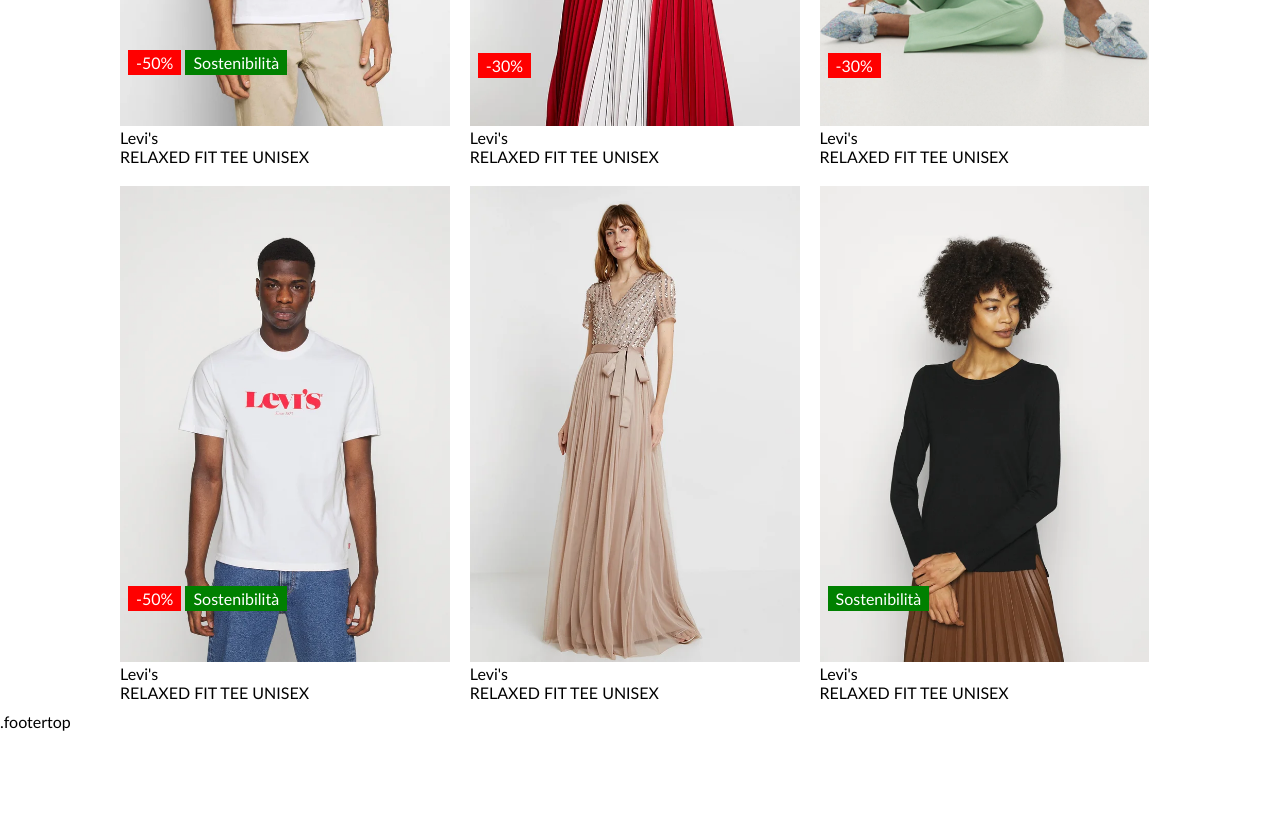
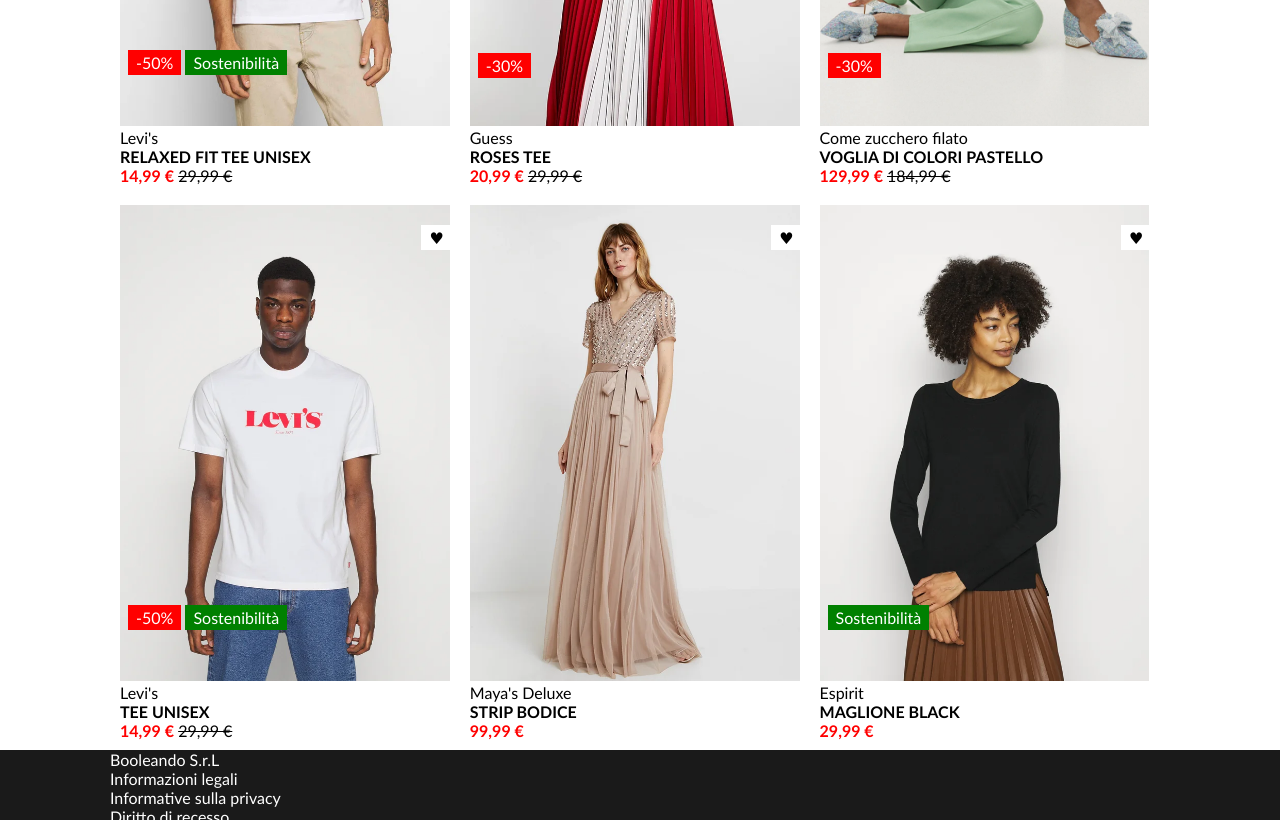
Before and after one commit to LordAnthrax94/html-css-boolando, a plain HTML site: page index.html in a window 1280 px wide. Shown: the part 440-1266 px from the top of the page. Before the commit the page ends 1171 px from the top, so only its background shows below. Drawn offline with Linux system fonts and the light colour scheme.

Commit message:
[add] add-img-layout-and-hearts

```diff
--- a/Assets/style.css
+++ b/Assets/style.css
@@ -42,7 +42,7 @@
 .headerfix a{
   color: white;
   margin-right: 10px;
-  justify-content: flex-startsp;
+  justify-content: flex-start;
 }
 
 .headerfix .logo{
@@ -121,9 +121,39 @@
 
   z-index: 98
 }
-/* .primaria{
-  z-index: 1;
-} */
+
+.quadro .like{
+  position: absolute;
+  color: black;
+  padding: 3px 8px;
+  top: 30;
+  right: 0;
+  z-index: 2;
+}
+
+.quadro .cuoricino{
+  background-color: white;
+  color: black;
+  padding: 3px 8px;
+  z-index: 2;
+}
+
+.cuoricino:hover{
+  color:red;
+}
+
+.quadro p{
+  font-weight: bold;
+}
+
+.prezscont{
+  font-weight: bold;
+  color: red;
+}
+
+.preztot{
+  text-decoration: line-through;
+}
 
 .alternative{
   z-index: -1;
@@ -137,3 +167,29 @@
 .riga .quadro .tipologia{
   display: inline-block;
 }
+
+/* Footer */
+
+.footertop{
+  background-color: rgb(26, 26, 26);
+  height: 70px;
+}
+
+.footerins p{
+  color: white;
+}
+
+.footerins a{
+  color: white;
+  margin-right: 10px;
+
+}
+
+.footleft{
+  flex-direction: column;
+}
+
+
+
+
+/* /Footer */
--- a/index.html
+++ b/index.html
@@ -44,37 +44,53 @@
               <span class="tipologia">Sostenibilità</span>
             </div>
            </div>
+           <div class="like">
+            <span class="cuoricino">&hearts;</span>
+          </div>
            <div class="didascalia">
-            <p>Levi's</p>
+            <span>Levi's</span>
             <p class="bold">RELAXED FIT TEE UNISEX</p>
+            <span class="prezscont">14,99 &euro;</span>
+            <span class="preztot">29,99 &euro;</span>
+
            </div>
         </div>
 
         <div class="model quadro rel">
           <div class="interno rel">
-            <img class="absol" src="./Assets/img/2.webp" alt="pictry5">
+            <img class="absol" src="./Assets/img/2.webp" alt="pictry2">
             <img class="alternative absol" src="./Assets/img/2b.webp" alt="pictry2alt">
              <div class="widget">
               <span class="sconto">-30%</span>
              </div>
           </div>
+          <div class="like">
+            <span class="cuoricino">&hearts;</span>
+          </div>
            <div class="didascalia">
-            <p>Levi's</p>
-            <p class="bold">RELAXED FIT TEE UNISEX</p>
+            <span>Guess</span>
+            <p class="bold">ROSES TEE</p>
+            <span class="prezscont">20,99 &euro;</span>
+            <span class="preztot">29,99 &euro;</span>
            </div>
         </div>
 
         <div class="model quadro rel">
           <div class="interno rel">
-            <img class="absol" src="./Assets/img/3.webp" alt="pictry5">
+            <img class="absol" src="./Assets/img/3.webp" alt="pictry3">
             <img class="alternative absol" src="./Assets/img/3b.webp" alt="pictry3alt">
              <div class="widget">
               <span class="sconto">-30%</span>
              </div>
           </div>
+          <div class="like">
+            <span class="cuoricino">&hearts;</span>
+          </div>
            <div class="didascalia">
-            <p>Levi's</p>
-            <p class="bold">RELAXED FIT TEE UNISEX</p>
+            <span>Come zucchero filato</span>
+            <p class="bold">VOGLIA DI COLORI PASTELLO</p>
+            <span class="prezscont">129,99 &euro;</span>
+            <span class="preztot">184,99 &euro;</span>
            </div>
         </div>
 
@@ -87,9 +103,14 @@
               <span class="tipologia">Sostenibilità</span>
             </div>
            </div>
+           <div class="like">
+            <span class="cuoricino">&hearts;</span>
+          </div>
            <div class="didascalia">
-            <p>Levi's</p>
-            <p class="bold">RELAXED FIT TEE UNISEX</p>
+            <span>Levi's</span>
+            <p class="bold">TEE UNISEX</p>
+            <span class="prezscont">14,99 &euro;</span>
+            <span class="preztot">29,99 &euro;</span>
            </div>
         </div>
 
@@ -98,24 +119,32 @@
             <img class="absol" src="./Assets/img/5.webp" alt="pictry5">
             <img class="alternative absol" src="./Assets/img/5b.webp" alt="pictry5alt">
           </div>
+          <div class="like">
+            <span class="cuoricino">&hearts;</span>
+          </div>
            <div class="didascalia">
-            <p>Levi's</p>
-            <p class="bold">RELAXED FIT TEE UNISEX</p>
+            <span>Maya's Deluxe</span>
+            <p class="bold">STRIP BODICE</p>
+            <span class="prezscont">99,99 &euro;</span>
            </div>
         </div>
 
         <div class="model quadro rel">
           <div class="interno rel">
             <img class="primaria absol" src="./Assets/img/6.webp" alt="pictry6">
-            <img class="alternative absol"  src="./Assets/img/6b.webp" alt="pictry6b">
+            <img class="alternative absol"  src="./Assets/img/6b.webp" alt="pictry6alt">
              <div class="widget">
               <span class="tipologia">Sostenibilità</span>
              </div>
+           </div>
+           <div class="like">
+            <span class="cuoricino">&hearts;</span>
+          </div>
+           <div class="didascalia">
+            <span>Espirit</span>
+            <p class="bold">MAGLIONE BLACK</p>
+            <span class="prezscont">29,99 &euro;</span>
 
-           </div>
-           <div class="didascalia">
-            <p>Levi's</p>
-            <p class="bold">RELAXED FIT TEE UNISEX</p>
            </div>
         </div>
 
@@ -135,7 +164,17 @@
   </main>
 
   <footer>
-    .footertop
+    <div class="footertop">
+      <div class="container dflex footerins">
+        <div class="dflex footleft">
+            <p>Booleando S.r.L</p>
+            <a class="dflex" href="">Informazioni legali</a>
+            <a class="dflex" href="">Informative sulla privacy</a>
+            <a class="dflex" href="">Diritto di recesso</a>
+        </div>
+        <div class="dflex footright"></div>
+      </div>
+    </div>
   </footer>
 
 </body>
```
